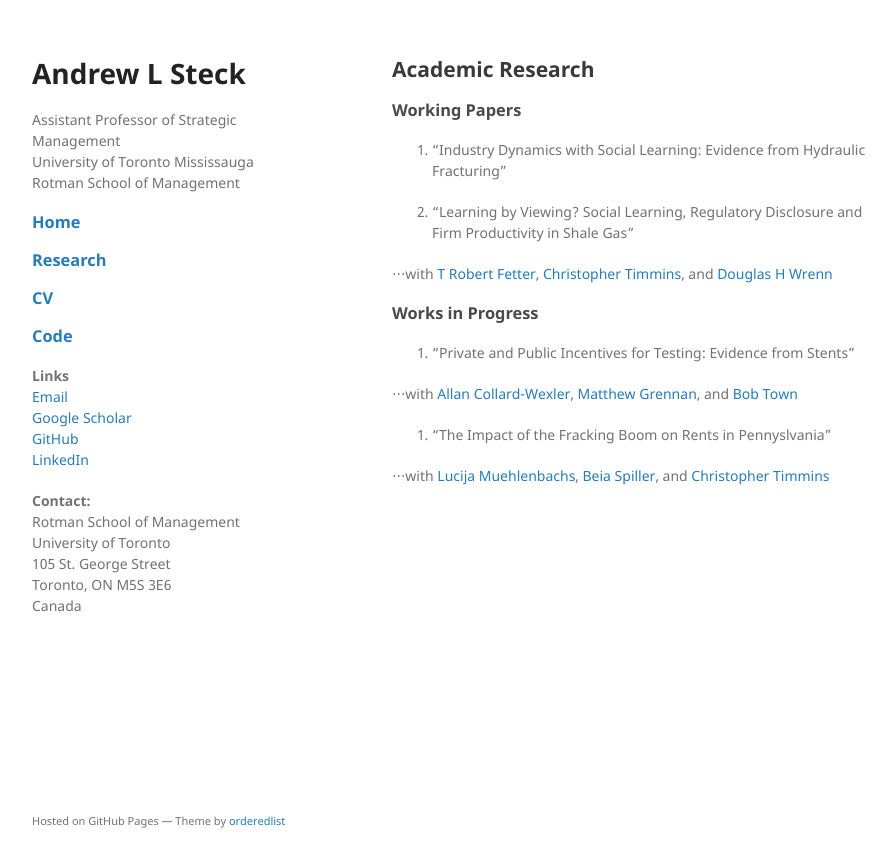
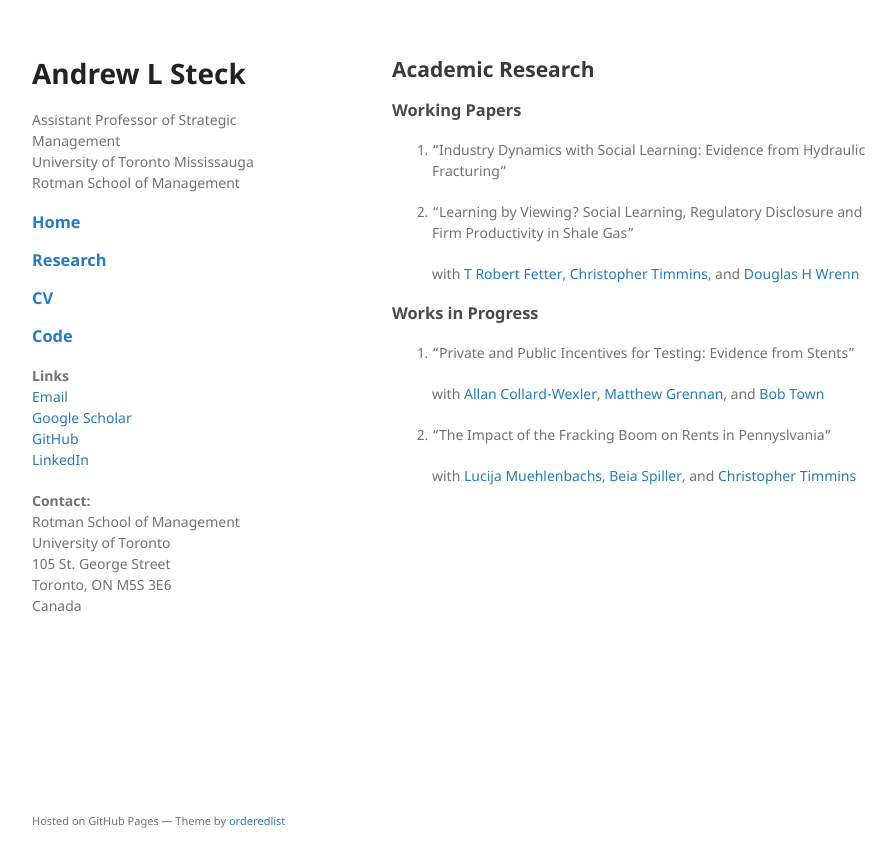
Before and after one commit to andrewsteck/andrewsteck.github.io, a Jekyll site: the page built from research.md, in a window 1280 px wide. Shown: the top 867 px of the page, without its empty margins (178-1074 px from the left). Built offline with Jekyll 4.4.1, drawn with Linux system fonts in a browser that asks for light colours; our own code applies the rules of GitHub Pages for plain Markdown files.

```diff
--- a/research.md
+++ b/research.md
@@ -12,14 +12,14 @@ layout: default
 
 2. "Learning by Viewing? Social Learning, Regulatory Disclosure and Firm Productivity in Shale Gas"
 
-⋅⋅⋅with [T Robert Fetter](https://sites.duke.edu/trfetter/), [Christopher Timmins](https://sites.duke.edu/christophertimmins), and [Douglas H Wrenn](https://aese.psu.edu/directory/dhw121)
+   with [T Robert Fetter](https://sites.duke.edu/trfetter/), [Christopher Timmins](https://sites.duke.edu/christophertimmins), and [Douglas H Wrenn](https://aese.psu.edu/directory/dhw121)
 
 ### Works in Progress
 
 1. "Private and Public Incentives for Testing: Evidence from Stents"
 
-⋅⋅⋅with [Allan Collard-Wexler](https://sites.duke.edu/collardwexler/), [Matthew Grennan](https://hcmg.wharton.upenn.edu/profile/grennan/), and [Bob Town](https://liberalarts.utexas.edu/prc/directory/faculty/rt24558)
+   with [Allan Collard-Wexler](https://sites.duke.edu/collardwexler/), [Matthew Grennan](https://hcmg.wharton.upenn.edu/profile/grennan/), and [Bob Town](https://liberalarts.utexas.edu/prc/directory/faculty/rt24558)
 
 2. "The Impact of the Fracking Boom on Rents in Pennyslvania"
 
-⋅⋅⋅with [Lucija Muehlenbachs](https://sites.google.com/site/lucijamuehlenbachs/), [Beia Spiller](https://www.edf.org/people/beia-spiller), and [Christopher Timmins](https://sites.duke.edu/christophertimmins)
+   with [Lucija Muehlenbachs](https://sites.google.com/site/lucijamuehlenbachs/), [Beia Spiller](https://www.edf.org/people/beia-spiller), and [Christopher Timmins](https://sites.duke.edu/christophertimmins)
```
